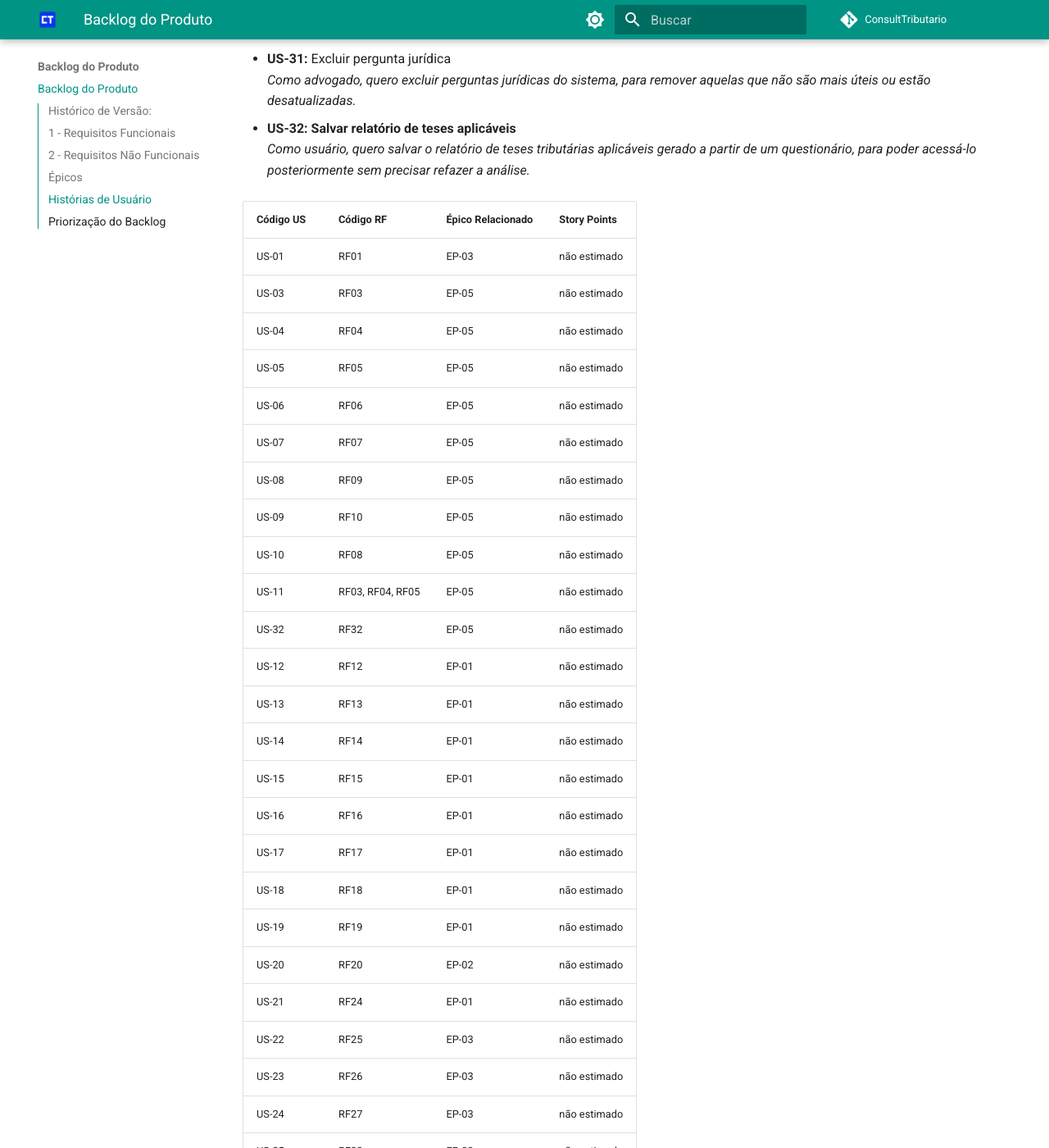
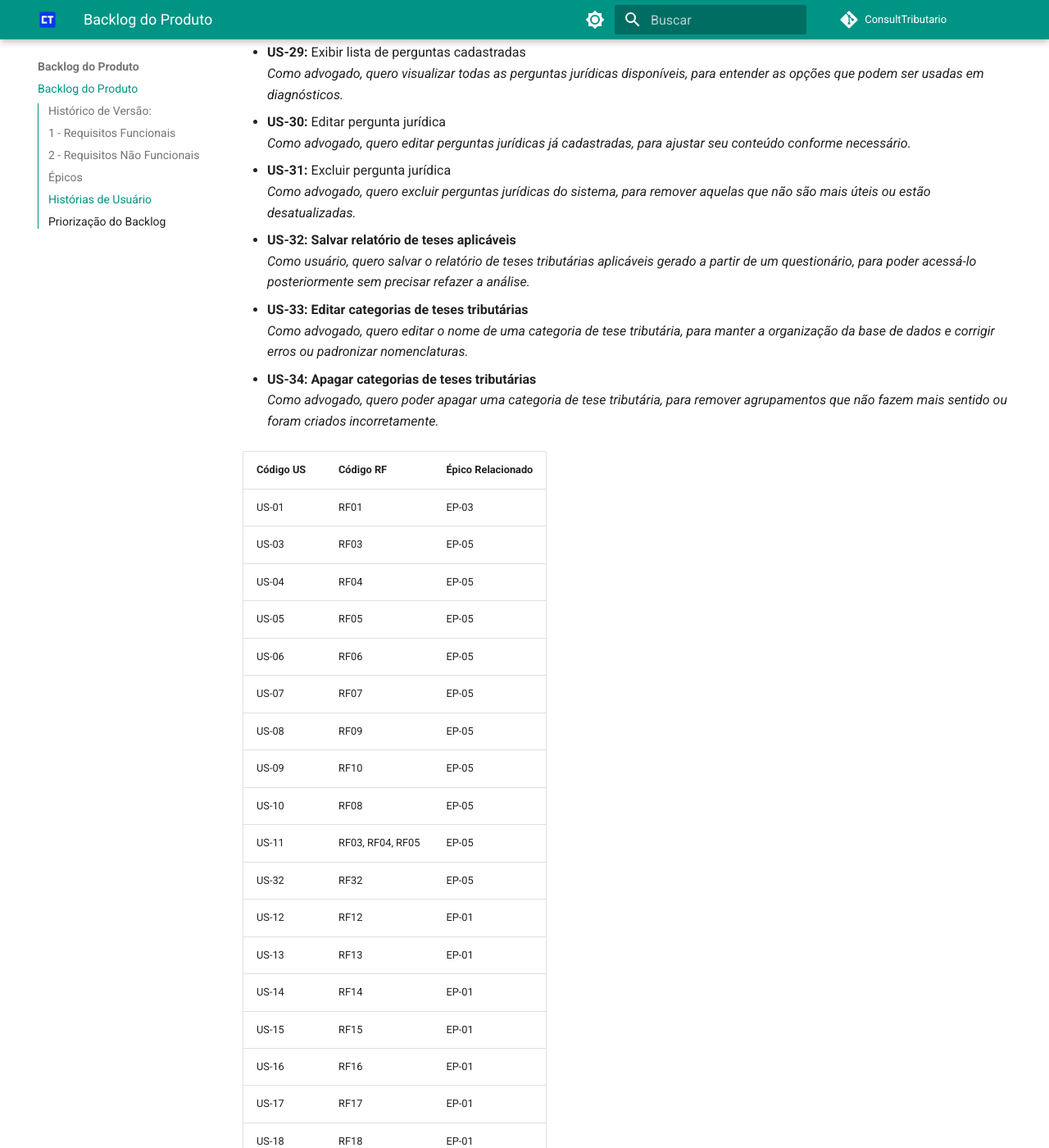
Before and after one commit to mdsreq-fga-unb/2025.1-T02-ConsultTributario, an MkDocs documentation site: the page built from docs/visao-produto/product-backlog.md, in a window 1280 px wide and 1400 px high, scrolled down 5049 px. Shown: the whole window at 82% size. Built offline with MkDocs 1.6.1 and Material for MkDocs 9.7.7, drawn with Linux system fonts in a browser that asks for light colours; comment, search, counter and statistics services are not loaded; some of the changed text lies outside the part shown.

Commit message:
doc: atualiza backlog com novos requisitos

```diff
--- a/docs/visao-produto/product-backlog.md
+++ b/docs/visao-produto/product-backlog.md
@@ -18,27 +19,29 @@
 | RF08   | Visualizar dados retornados de consultas passadas ao CNPJ      |
 | RF09   | Pré-preencher questionário com dados do CNPJ                   |
 | RF10   | Associar dados de CNPJ às teses aplicáveis                     |
-| RF12   | Criar tese tributária                           |
-| RF13   | Editar tese tributária                          |
-| RF14   | Apagar tese tributária                          |
-| RF15   | Categorizar tese tributária                     |
-| RF16   | Criar categorias de teses                       |
-| RF17   | Visualizar lista de teses                       |
-| RF18   | Pesquisar tese por nome                         |
-| RF19   | Agrupar teses por categorias                    |
-| RF20   | Criar pergunta jurídica                               |
-| RF21   | Editar pergunta jurídica                              |
-| RF22   | Apagar pergunta jurídica                              |
-| RF23   | Visualizar lista de perguntas jurídicas               |
-| RF24   | Relacionar tese a pergunta                            |
-| RF25   | Iniciar questionário com perguntas criadas            |
-| RF26   | Salvar respostas do questionário                      |
-| RF27   | Editar resposta salva do questionário                 |
-| RF28   | Visualizar relatório de teses aplicáveis              |
-| RF29   | Apagar questionário respondido                        |
-| RF30   | Exportar relatório de teses aplicáveis em PDF         |
-| RF31   | Relacionar pergunta a outras perguntas                |
-| RF32   | Salvar relatório de teses aplicáveis                  |
+| RF12   | Criar tese tributária                                          |
+| RF13   | Editar tese tributária                                         |
+| RF14   | Apagar tese tributária                                         |
+| RF15   | Categorizar tese tributária                                    |
+| RF16   | Criar categorias de teses                                      |
+| RF17   | Visualizar lista de teses                                      |
+| RF18   | Pesquisar tese por nome                                        |
+| RF19   | Agrupar teses por categorias                                   |
+| RF20   | Criar pergunta jurídica                                        |
+| RF21   | Editar pergunta jurídica                                       |
+| RF22   | Apagar pergunta jurídica                                       |
+| RF23   | Visualizar lista de perguntas jurídicas                        |
+| RF24   | Relacionar tese a pergunta                                     |
+| RF25   | Iniciar questionário com perguntas criadas                     |
+| RF26   | Salvar respostas do questionário                               |
+| RF27   | Editar resposta salva do questionário                          |
+| RF28   | Visualizar relatório de teses aplicáveis                       |
+| RF29   | Apagar questionário respondido                                 |
+| RF30   | Exportar relatório de teses aplicáveis em PDF                  |
+| RF31   | Relacionar pergunta a outras perguntas                         |
+| RF32   | Salvar relatório de teses aplicáveis                           |
+| RF33   | Editar categorias de teses                                     |
+| RF34   | Apagar categorias de teses                                     |
 
 ## 2 - Requisitos Não Funcionais
 
@@ -158,40 +161,47 @@
 - **US-32: Salvar relatório de teses aplicáveis**
   *Como usuário, quero salvar o relatório de teses tributárias aplicáveis gerado a partir de um questionário, para poder acessá-lo posteriormente sem precisar refazer a análise.*
 
-| Código US | Código RF              | Épico Relacionado             | Story Points  |
-|-----------|------------------------|-------------------------------|---------------|
-| US-01     | RF01                   | EP-03                         | não estimado  |
-| US-03     | RF03                   | EP-05       | não estimado  |
-| US-04     | RF04                   | EP-05       | não estimado  |
-| US-05     | RF05                   | EP-05       | não estimado  |
-| US-06     | RF06                   | EP-05       | não estimado  |
-| US-07     | RF07                   | EP-05       | não estimado  |
-| US-08     | RF09                   | EP-05       | não estimado  |
-| US-09     | RF10                   | EP-05       | não estimado  |
-| US-10     | RF08                   | EP-05       | não estimado  |
-| US-11     | RF03, RF04, RF05       | EP-05       | não estimado  |
-| US-32     | RF32                   | EP-05       | não estimado  |
-| US-12     | RF12                   | EP-01             | não estimado  |
-| US-13     | RF13                   | EP-01             | não estimado  |
-| US-14     | RF14                   | EP-01             | não estimado  |
-| US-15     | RF15                   | EP-01             | não estimado  |
-| US-16     | RF16                   | EP-01             | não estimado  |
-| US-17     | RF17                   | EP-01             | não estimado  |
-| US-18     | RF18                   | EP-01             | não estimado  |
-| US-19     | RF19                   | EP-01             | não estimado  |
-| US-20     | RF20                   | EP-02             | não estimado  |
-| US-21     | RF24                   | EP-01             | não estimado  |
-| US-22     | RF25                   | EP-03                 | não estimado  |
-| US-23     | RF26                   | EP-03                 | não estimado  |
-| US-24     | RF27                   | EP-03                 | não estimado  |
-| US-25     | RF28                   | EP-03                 | não estimado  |
-| US-26     | RF29                   | EP-03                 | não estimado  |
-| US-27     | RF30                   | EP-04  | não estimado  |
-| US-28     | RF31                   | EP-02  | não estimado  |
-| US-29     | RF23                   | EP-02  | não estimado  |
-| US-30     | RF21                   | EP-02  | não estimado  |
-| US-31     | RF22                   | EP-02  | não estimado  |
+- **US-33: Editar categorias de teses tributárias**
+  *Como advogado, quero editar o nome de uma categoria de tese tributária, para manter a organização da base de dados e corrigir erros ou padronizar nomenclaturas.*
 
+- **US-34: Apagar categorias de teses tributárias**
+  *Como advogado, quero poder apagar uma categoria de tese tributária, para remover agrupamentos que não fazem mais sentido ou foram criados incorretamente.*
+
+| Código US | Código RF              | Épico Relacionado   |
+|-----------|------------------------|---------------------|
+| US-01     | RF01                   | EP-03               |
+| US-03     | RF03                   | EP-05               |
+| US-04     | RF04                   | EP-05               |
+| US-05     | RF05                   | EP-05               |
+| US-06     | RF06                   | EP-05               |
+| US-07     | RF07                   | EP-05               |
+| US-08     | RF09                   | EP-05               |
+| US-09     | RF10                   | EP-05               |
+| US-10     | RF08                   | EP-05               |
+| US-11     | RF03, RF04, RF05       | EP-05               |
+| US-32     | RF32                   | EP-05               |
+| US-12     | RF12                   | EP-01               |
+| US-13     | RF13                   | EP-01               |
+| US-14     | RF14                   | EP-01               |
+| US-15     | RF15                   | EP-01               |
+| US-16     | RF16                   | EP-01               |
+| US-17     | RF17                   | EP-01               |
+| US-18     | RF18                   | EP-01               |
+| US-19     | RF19                   | EP-01               |
+| US-20     | RF20                   | EP-02               |
+| US-21     | RF24                   | EP-01               |
+| US-22     | RF25                   | EP-03               |
+| US-23     | RF26                   | EP-03               |
+| US-24     | RF27                   | EP-03               |
+| US-25     | RF28                   | EP-03               |
+| US-26     | RF29                   | EP-03               |
+| US-27     | RF30                   | EP-04               |
+| US-28     | RF31                   | EP-02               |
+| US-29     | RF23                   | EP-02               |
+| US-30     | RF21                   | EP-02               |
+| US-31     | RF22                   | EP-02               |
+| US-33     | RF33                   | EP-01               |
+| US-34     | RF34                   | EP-01               |
 
 ## Priorização do Backlog
 
@@ -216,6 +226,7 @@
 | US-19     | Agrupar teses por categorias                               | Should have  |    X     |
 | US-03     | Consultar dados públicos do CNPJ via API                   | Should have  |    X     |
 | US-04     | Exibir informações públicas do CNPJ                        | Should have  |    X     |
+| US-33     | Editar categorias de teses tributárias                     | Should have  |    X     |
 | US-23     | Salvar respostas de questionário                           | Should have  |          |
 | US-24     | Editar respostas salvas de questionários anteriore         | Should have  |          |
 | US-26     | Excluir questionário respondido                            | Should have  |          |
@@ -228,3 +239,4 @@
 | US-07     | Listar empresas já consultadas                             | Could have   |          |
 | US-08     | Pré-preencher campos do questionário com dados do CNPJ     | Could have   |          |
 | US-27     | Exportar relatório de teses em PDF                         | Could have   |          |
+| US-34     | Apagar categorias de teses tributárias                     | Could have   |          |
```
Also changed, not shown: other parts of docs/visao-produto/product-backlog.md (+2 -1 lines).
